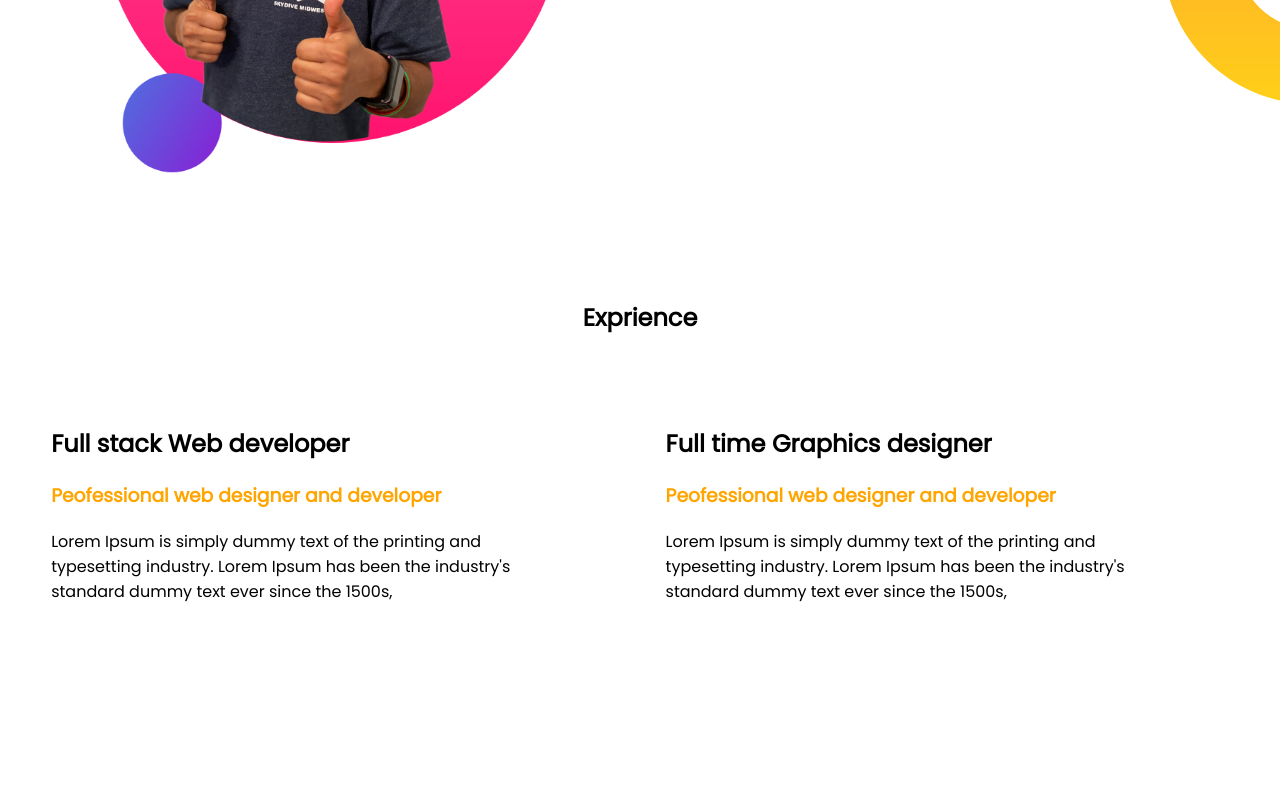
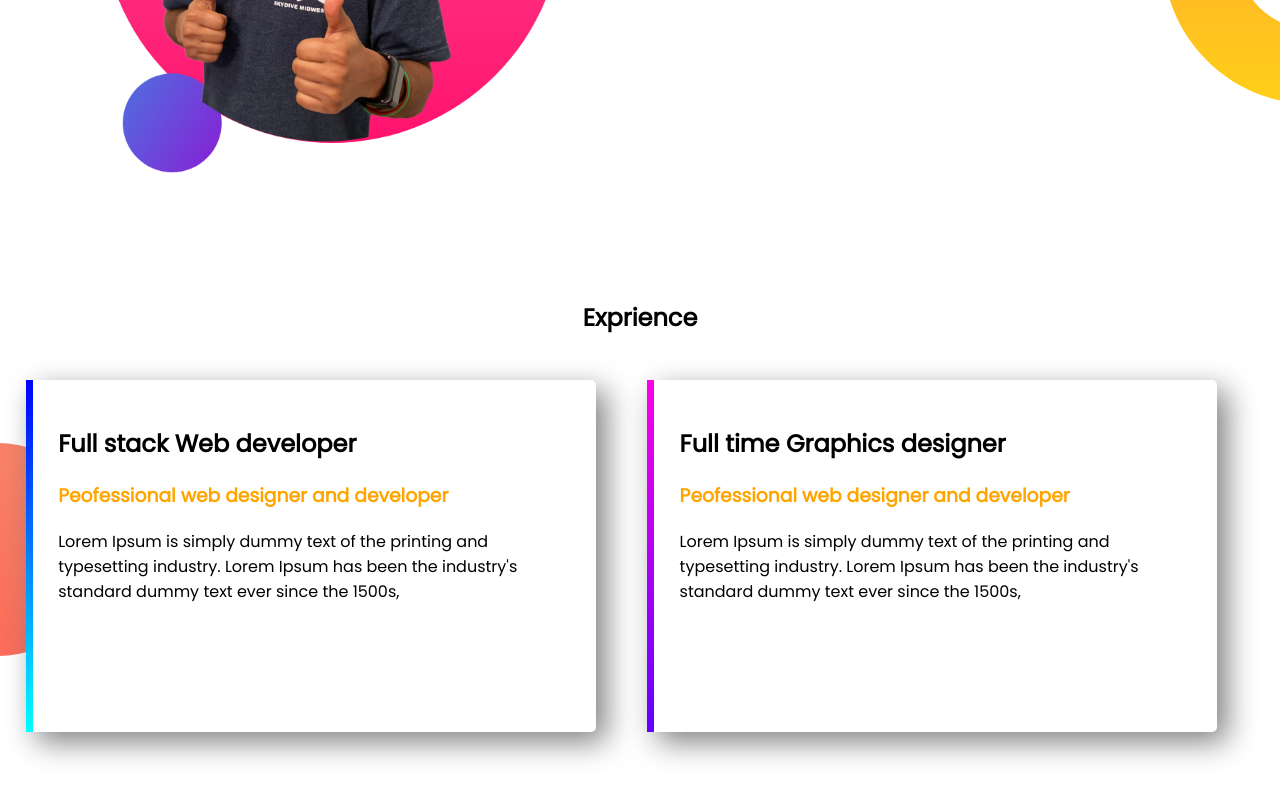
Before and after one commit to Farhan-Sadiqq/my-portfolio-new, a plain HTML site: page index.html in a window 1280 px wide. Shown: the part 1020-1820 px from the top of the page. Before the commit the page ends 1691 px from the top, so only its background shows below. Drawn offline with Linux system fonts and the light colour scheme.

Commit message:
Complete

```diff
--- a/index.html
+++ b/index.html
@@ -38,9 +38,9 @@
             <a target="_blank" href="https://www.linkedin.com/in/md-kamrul-hasan-781a851a4/" class="btns">Download My CV</a>
         </div>
     </section>
-    <section>
+    <section class="ex-sec">
         <h1 class="exp">Exprience</h1>
-        <div class="sec-part">
+        <div class="sec-part ex-cls" id="full-stack">
             <h1>Full stack Web developer </h1>
             <h3 class="highlight">Peofessional web designer and developer</h3>
             <p>
@@ -48,7 +48,7 @@
 
             </p>
         </div>
-        <div class="sec-part">
+        <div class="sec-part ex-cls" id="designer">
             <h1>Full time Graphics designer </h1>
             <h3 class="highlight">Peofessional web designer and developer</h3>
             <p>
--- a/style.css
+++ b/style.css
@@ -39,3 +39,27 @@ body{
 .exp{
     text-align: center;
 }
+.ex-cls{
+    box-shadow: 10px 10px 30px gray ;
+    border-radius: 5px;
+    height: 60%;
+}
+.ex-sec{
+    background-image: url("img/exp-bg.png");
+    background-repeat: no-repeat;
+    background-position:left center ;
+    /* border: 1px solid red; */
+    height: 500px;
+}
+#full-stack{
+    border-left: 7px solid red;
+    background-color: white;
+    border-image: linear-gradient(180deg, blue, cyan);
+    border-image-slice: 1;
+
+}
+#designer{
+    border-left: 7px solid blue;
+    border-image: linear-gradient(180deg, rgb(255, 0, 234), rgb(98, 0, 255));
+    border-image-slice: 1;
+}
```
